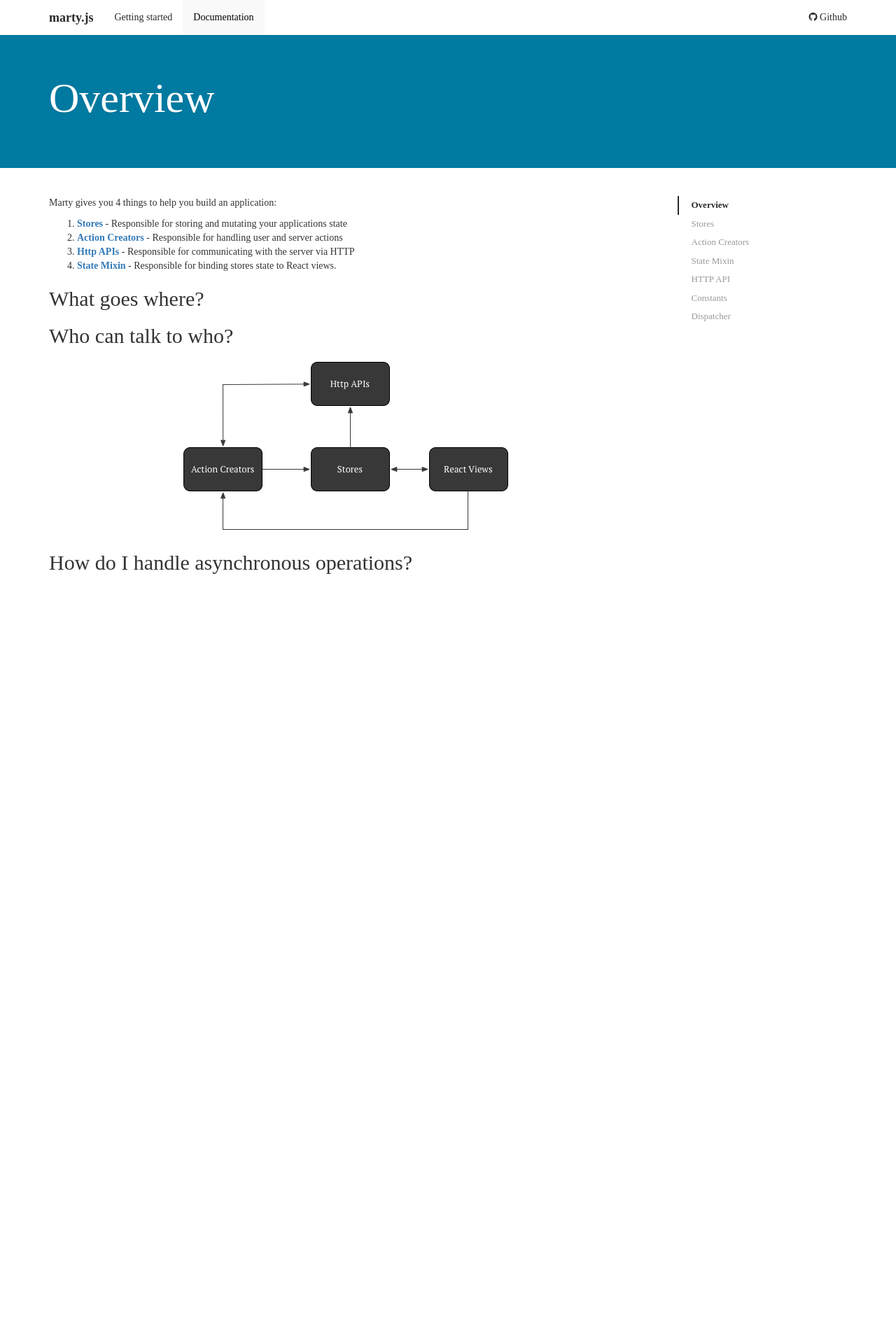
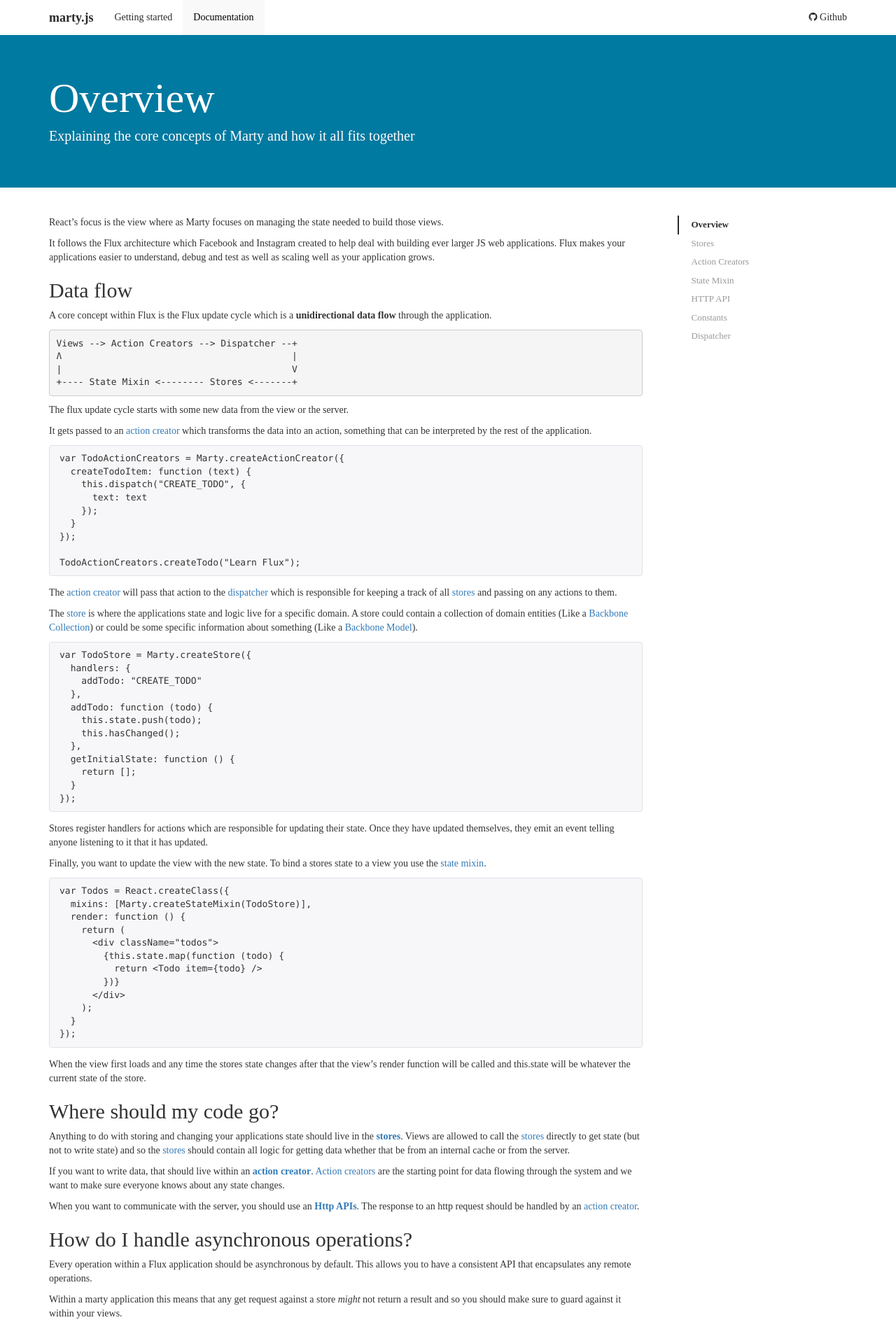
Before and after one commit to alsuper114/marty, a Jekyll site: the page built from docs/docs/index.md, in a window 1280 px wide. Shown: the top 1896 px of the page at 70% size. Built offline with Jekyll 4.4.1, drawn with Linux system fonts in a browser that asks for light colours; nearby versions of some CDN libraries; Markdown is read by kramdown in place of the engine named in the settings; before the commit the page ends 900 px from its top, so only the background shows below that; some of the changed text lies outside the part shown.

Commit message:
Finished first draft of overview page

```diff
--- a/docs/css/docs.css
+++ b/docs/css/docs.css
@@ -299,7 +299,7 @@ body {
   font-weight: 300;
   line-height: 1.4;
   font-size: 20px;
-  color: #CCC;
+  color: white;
 }
 .bs-docs-header .container {
   position: relative;
--- a/docs/docs/index.md
+++ b/docs/docs/index.md
@@ -2,23 +2,136 @@
 layout: docs
 title: Overview
 id: overview
+description: Explaining the core concepts of Marty and how it all fits together
 group: docs
 order: 1
 ---
 
-Marty gives you 4 things to help you build an application:
+React's focus is the view where as Marty focuses on managing the state needed to build those views.
 
-1. **[Stores](/docs/stores.html)** - Responsible for storing and mutating your applications state
-2. **[Action Creators](/docs/actionCreators.html)** - Responsible for handling user and server actions
-3. **[Http APIs](/docs/httpApi.html)** - Responsible for communicating with the server via HTTP
-4. **[State Mixin](/docs/stateMixin.html)** - Responsible for binding stores state to React views.
+It follows the Flux architecture which Facebook and Instagram created to help deal with building ever larger JS web applications. Flux makes your applications easier to understand, debug and test as well as scaling well as your application grows.
 
-##What goes where?
 
-##Who can talk to who?
+## Data flow
 
-<center>
-<img src="/img/architecture.png" alt="Marty Architecture"/>
-</center>
+A core concept within Flux is the Flux update cycle which is a **unidirectional data flow** through the application.
+
+<pre>Views --&gt; Action Creators --&gt; Dispatcher --+
+Ʌ                                          |
+|                                          V
++---- State Mixin <-------- Stores <-------+
+</pre>
+
+The flux update cycle starts with some new data from the view or the server.
+
+It gets passed to an [action creator](/docs/actionCreators.html) which transforms the data into an action, something that can be interpreted by the rest of the application.
+
+
+{% highlight js %}
+var TodoActionCreators = Marty.createActionCreator({
+  createTodoItem: function (text) {
+    this.dispatch("CREATE_TODO", {
+      text: text
+    });
+  }
+});
+
+TodoActionCreators.createTodo("Learn Flux");
+{% endhighlight %}
+
+
+The [action creator](/docs/actionCreators.html) will pass that action to the [dispatcher](/docs/dispatcher.html) which is responsible for keeping a track of all [stores](/docs/stores.html) and passing on any actions to them.
+
+The [store](/docs/stores.html) is where the applications state and logic live for a specific domain. A store could contain a collection of domain entities (Like a [Backbone Collection](http://backbonejs.org/#Collection)) or could be some specific information about something (Like a [Backbone Model](http://backbonejs.org/#Model)).
+
+{% highlight js %}
+var TodoStore = Marty.createStore({
+  handlers: {
+    addTodo: "CREATE_TODO"
+  },
+  addTodo: function (todo) {
+    this.state.push(todo);
+    this.hasChanged();
+  },
+  getInitialState: function () {
+    return [];
+  }
+});
+{% endhighlight %}
+
+Stores register handlers for actions which are responsible for updating their state. Once they have updated themselves, they emit an event telling anyone listening to it that it has updated.
+
+Finally, you want to update the view with the new state. To bind a stores state to a view you use the [state mixin](/docs/stateMixin.html).
+
+{% highlight js %}
+var Todos = React.createClass({
+  mixins: [Marty.createStateMixin(TodoStore)],
+  render: function () {
+    return (
+      <div className="todos">
+        {this.state.map(function (todo) {
+          return <Todo item={todo} />
+        })}
+      </div>
+    );
+  }
+});
+{% endhighlight %}
+
+When the view first loads and any time the stores state changes after that the view's render function will be called and this.state will be whatever the current state of the store.
+
+##Where should my code go?
+
+Anything to do with storing and changing your applications state should live in the **[stores](/docs/stores.html)**. Views are allowed to call the [stores](/docs/stores.html) directly to get state (but not to write state) and so the [stores](/docs/stores.html) should contain all logic for getting data whether that be from an internal cache or from the server.
+
+If you want to write data, that should live within an **[action creator](/docs/actionCreators.html)**. [Action creators](/docs/actionCreators.html) are the starting point for data flowing through the system and we want to make sure everyone knows about any state changes.
+
+When you want to communicate with the server, you should use an **[Http APIs](/docs/httpApi.html)**. The response to an http request should be handled by an [action creator](/docs/actionCreators.html).
 
 ##How do I handle asynchronous operations?
+
+Every operation within a Flux application should be asynchronous by default. This allows you to have a consistent API that encapsulates any remote operations.
+
+Within a marty application this means that any get request against a store *might* not return a result and so you should make sure to guard against it within your views.
+
+{% highlight js %}
+var TodoStore = Marty.createStore({
+  handlers: {
+    addTodo: "CREATE_TODO"
+  },
+  getTodo: function (id) {
+    var todo = this.state[id];
+
+    if (todo) {
+      return todo;
+    }
+
+    TodoAPI.getTodo(id);
+  },
+  addTodo: function (todo) {
+    this.state[todo.id] = todo;
+    this.hasChanged();
+  },
+  getInitialState: function () {
+    return {};
+  }
+});
+
+var TodoState = Marty.createStateMixin({
+  listenTo: TodoStore,
+  getState: function () {
+    return {
+      // Will return null until got API from server
+      todo: TodoStore.getTodo(this.props.id);
+    };
+  }
+});
+
+var TodoView = React.createClass({
+  mixins: [TodoState],
+  render: function () {
+    var todo = this.state.todo || {};
+    return <div className="todo">{todo.text}</div>;
+  }
+});
+{% endhighlight %}
```
Also changed, not shown: docs/index.md (+1 -1 lines).
